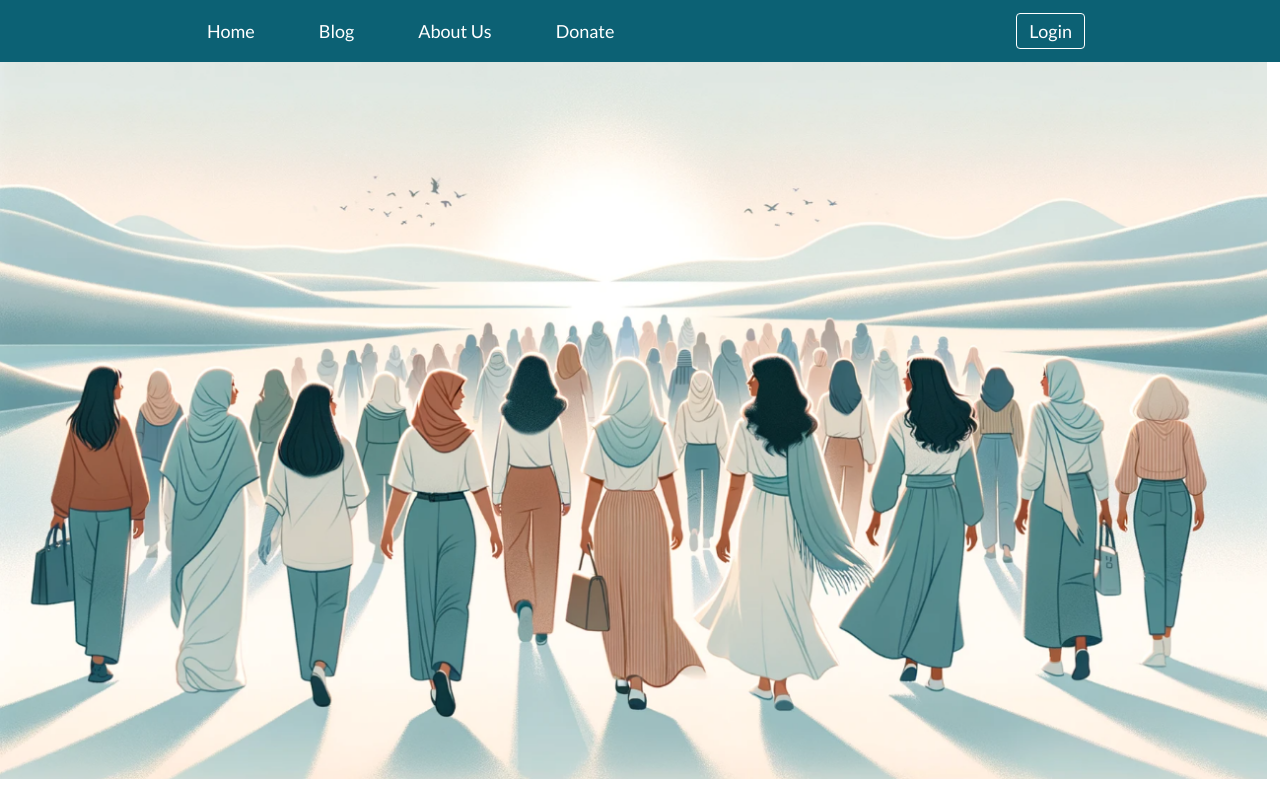
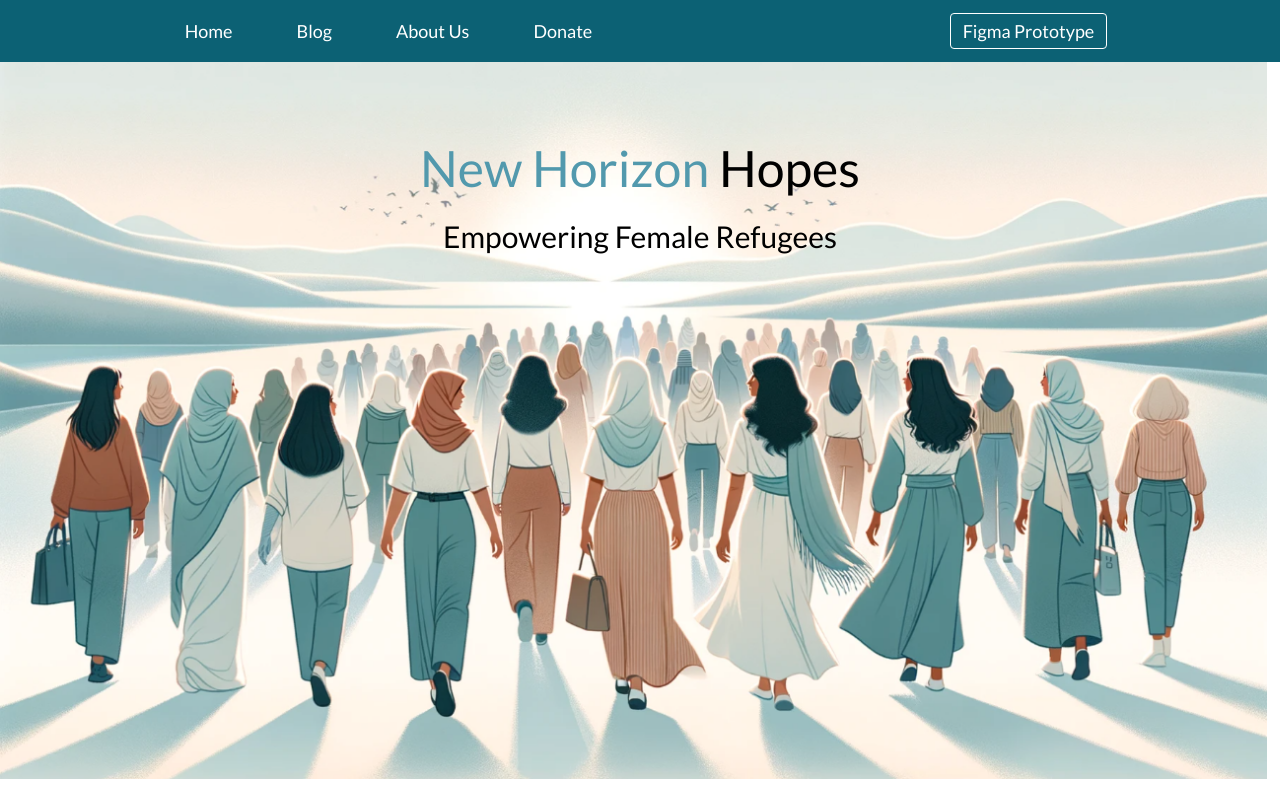
Before and after one commit to swostikpati/Visionary-Impact_Female-Refugee-Platform, a React (Vite) app in the folder frg/: page / in a window 1280 px wide. Shown: the top 800 px of the page. Built offline with nearby package versions, Linux system fonts and the light colour scheme.

Commit message:
made minor changes

```diff
--- a/frg/src/components/navbar.jsx
+++ b/frg/src/components/navbar.jsx
@@ -21,9 +21,14 @@ const Navbar = () => {
         </Link>
       </div>
       <div>
-        <Link to="/login" className="nav-item login">
-          Login
-        </Link>
+        <a
+          href="https://www.figma.com/proto/GcHNSUYWymnAkG6xu0m3AM/HTG?type=design&node-id=484-2176&t=8Os70IRZTGZNOSbH-0&scaling=scale-down&page-id=0%3A1&starting-point-node-id=484%3A2176&show-proto-sidebar=1"
+          className="nav-item login "
+          target="_blank"
+          rel="noopener noreferrer"
+        >
+          Figma Prototype
+        </a>
       </div>
     </nav>
   );
--- a/frg/src/layouts/HomePage.css
+++ b/frg/src/layouts/HomePage.css
@@ -3,17 +3,40 @@
   width: 100vw;
   min-height: 100vh; /* Changed to min-height to allow more content */
   position: relative; /* Needed if you plan to absolutely position any child elements */
-  /* margin-top: 0; */
   font-family: "Lato";
 }
 
 .home-page .cover-photo {
   width: 99vw;
-  /* height: 100vh; */
-  /* object-fit: cover; */
-  /* object-position: center center;; */
 }
 
+/* Add this new style */
+.home-page .cover-photo-container {
+  position: relative;
+}
+
+.home-page .cover-text {
+  position: absolute;
+  top: 20%; /* Center the text vertically */
+  left: 50%; /* Center the text horizontally */
+  transform: translate(-50%, -50%); /* Center the text horizontally */
+  color: white; /* Example text color */
+  font-size: 24px; /* Example font size */
+}
+.home-page .cover-text {
+  text-align: center;
+}
+.home-page .heading {
+  font-size: 50px;
+  font-weight: 400;
+  color: #000;
+  margin: 0;
+}
+.home-page .sub-heading {
+  font-size: 30px;
+  color: #000;
+  margin: 20px;
+}
 .home-page .stats {
   color: #000; /* Choose a color that contrasts with your background */
 
--- a/frg/src/layouts/HomePage.jsx
+++ b/frg/src/layouts/HomePage.jsx
@@ -7,8 +7,14 @@ import "./HomePage.css";
 function HomePage() {
   return (
     <div className="home-page">
-      <div>
+      <div className="cover-photo-container">
         <img src={cover} alt="Cover Photo" className="cover-photo" />
+        <div className="cover-text">
+          <p className="heading">
+            <span style={{ color: "#5299AD" }}> New Horizon </span> Hopes
+          </p>
+          <p className="sub-heading">Empowering Female Refugees</p>
+        </div>
       </div>
 
       <section className="stats">
```
